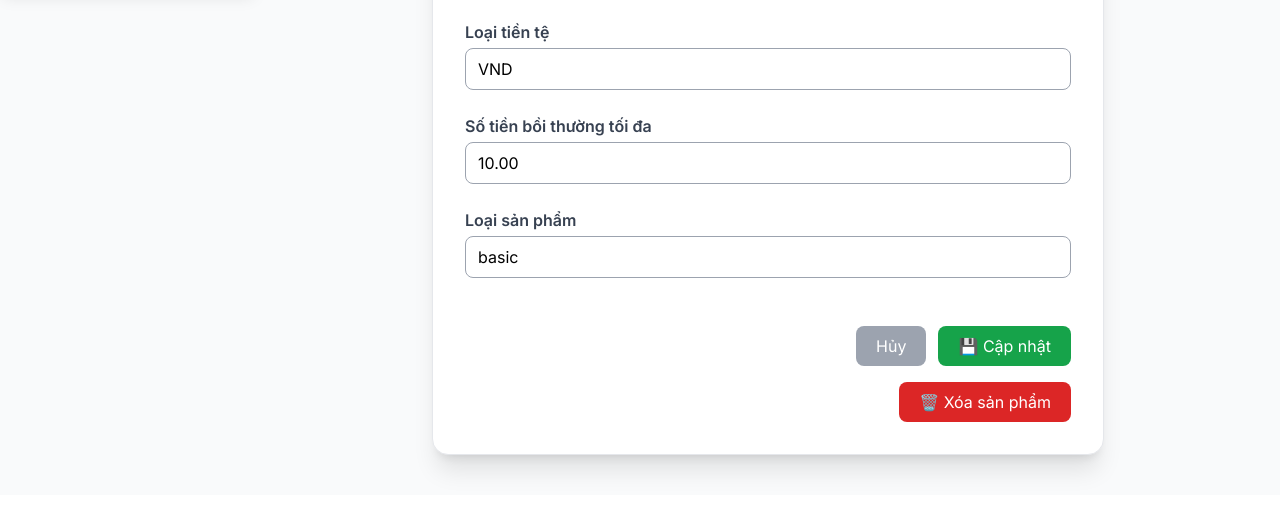
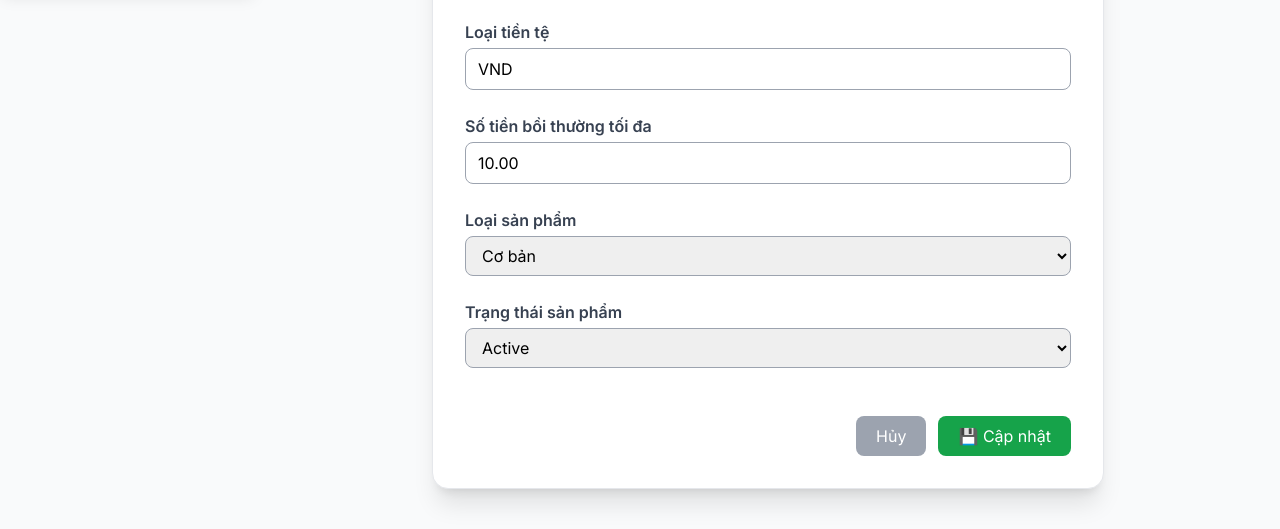
Before and after one commit to Phuctbtv/Duan_Project1, a Django app: page /custom_products/admin/products/edit/1/ in a window 1280 px wide. Shown: the part 810-1339 px from the top of the page. Before the commit the page ends 1288 px from the top, so only its background shows below. Run offline with Django 5.2, Linux system fonts and the light colour scheme; tables that the repository leaves empty hold one stand-in row (values such as "Sample post"); parts of the project's set-up code (start-up, migrations or seed data) failed here and were passed over; some libraries are stand-ins or nearby versions.

Commit message:
fix trạng thái sp

```diff
--- a/insurance_products/urls.py
+++ b/insurance_products/urls.py
@@ -8,6 +8,6 @@ urlpatterns = [
     path('product/<int:product_id>/', views.product_detail, name='product_detail'),
     path('admin/products/add/', views.add_product_view, name='add_product'),
     path('admin/products/edit/<int:product_id>/', views.edit_product_view, name='edit_product'),
-    path('admin/product/delete/<int:pk>/', views.delete_product, name='delete_product'),
+
 
 ]
--- a/insurance_products/views.py
+++ b/insurance_products/views.py
@@ -66,20 +66,16 @@ def edit_product_view(request, product_id):
     if request.method == 'POST':
         form = InsuranceProductForm(request.POST, instance=product)
         if form.is_valid():
-            form.save()
+            product = form.save(commit=False)
+            # ép kiểu bool
+            product.is_active = request.POST.get('is_active') == 'True'
+            product.save()
             return redirect('custom_products_admin')  # quay lại trang danh sách sản phẩm
     else:
         form = InsuranceProductForm(instance=product)
 
     return render(request, 'admin/edit_product.html', {'form': form, 'product': product})
-@login_required
-def delete_product(request, pk):
-    product = get_object_or_404(InsuranceProduct, pk=pk)
-    if request.method == "POST":
-        product.delete()
-        messages.success(request, f"Đã xóa sản phẩm '{product.product_name}' thành công!")
-        return redirect('custom_products_admin')
-    return redirect('edit_product', product_id=pk)
+
 
 
 def insurance_products_user(request):
--- a/templates/admin/edit_product.html
+++ b/templates/admin/edit_product.html
@@ -48,9 +48,25 @@
       </div>
 
       <div>
-        <label class="block font-semibold mb-1 text-gray-700">Loại sản phẩm</label>
-        {% render_field form.product_type class="w-full border border-gray-400 rounded-lg px-3 py-2 focus:outline-none focus:ring-2 focus:ring-blue-400" %}
-      </div>
+    <label class="block font-semibold mb-1 text-gray-700">Loại sản phẩm</label>
+    <select name="product_type"
+            class="w-full border border-gray-400 rounded-lg px-3 py-2 focus:outline-none focus:ring-2 focus:ring-blue-400">
+        <option value="basic" {% if form.product_type.value == 'basic' %}selected{% endif %}>Cơ bản</option>
+        <option value="standard" {% if form.product_type.value == 'standard' %}selected{% endif %}>Tiêu chuẩn</option>
+        <option value="premium" {% if form.product_type.value == 'premium' %}selected{% endif %}>Cao cấp</option>
+    </select>
+
+        <br><br>
+        <div>
+    <label class="block font-semibold mb-1 text-gray-700">Trạng thái sản phẩm</label>
+    <select name="is_active"
+            class="w-full border border-gray-400 rounded-lg px-3 py-2 focus:outline-none focus:ring-2 focus:ring-blue-400">
+        <option value="True" {% if form.instance.is_active %}selected{% endif %}>Active</option>
+        <option value="False" {% if not form.instance.is_active %}selected{% endif %}>Inactive</option>
+    </select>
+</div>
+</div>
+
 
       <div class="flex justify-end space-x-3 pt-6">
         <a href="{% url 'custom_products_admin' %}"
@@ -66,19 +82,11 @@
       </div>
     </form>
 
-    <!-- FORM XÓA (TÁCH RIÊNG) -->
-    <form method="POST"
-          action="{% url 'delete_product' product.id %}"
-          onsubmit="return confirm('Bạn có chắc chắn muốn xóa sản phẩm này không?');"
-          class="pt-4 text-right">
-      {% csrf_token %}
-      <button type="submit"
-              class="bg-red-600 hover:bg-red-700 text-white px-5 py-2 rounded-lg transition">
-        🗑️ Xóa sản phẩm
-      </button>
-    </form>
+
+
 
   </div>
 </div>
 
+
 {% endblock %}
```
